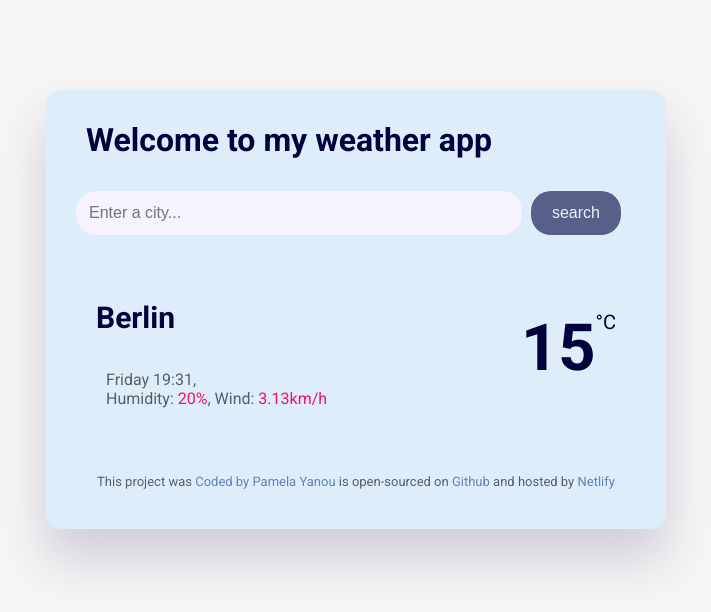
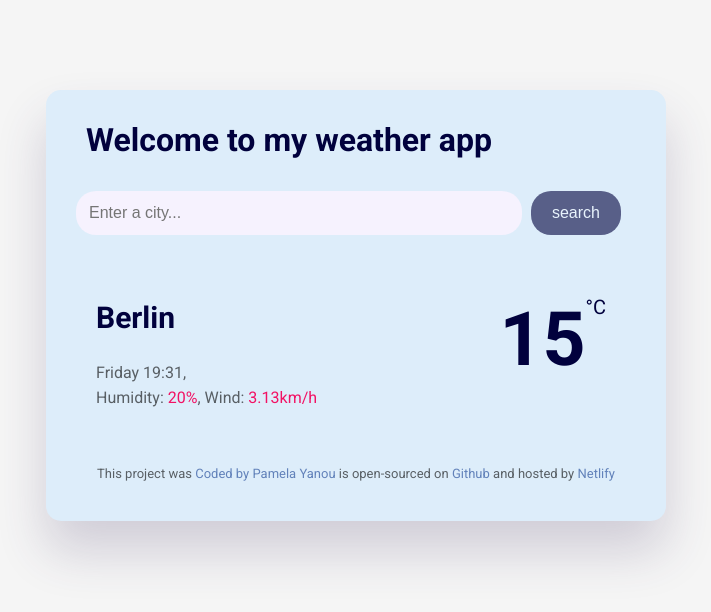
Before and after one commit to PamelaYanou/Weather-application, a plain HTML site: page index.html in a window 1280 px wide. Shown: the whole page, without its empty margins (284-995 px from the left). Drawn offline with nearby package versions, Linux system fonts and the light colour scheme; no server answers.

Commit message:
Updated styles.css

```diff
--- a/src/styles.css
+++ b/src/styles.css
@@ -32,8 +32,8 @@ a {
   justify-content: space-between;
 }
 .meteo-interger {
-  margin-top: 75px;
-  margin-right: 40px;
+  margin-top: 60px;
+  margin-right: 50px;
   font-size: 20px;
   font-weight: bold;
   color: #01013d;
@@ -63,7 +63,7 @@ footer {
   display: flex;
 }
 .meteo-app-figure {
-  font-size: 65px;
+  font-size: 75px;
 }
 .interger {
   color: #f21264;
@@ -95,5 +95,5 @@ footer {
 .meteo-output {
   font-size: 16px;
   color: rgba(0, 0, 0, 0.6);
-  padding: 10px;
+  line-height: 25px;
 }
```
